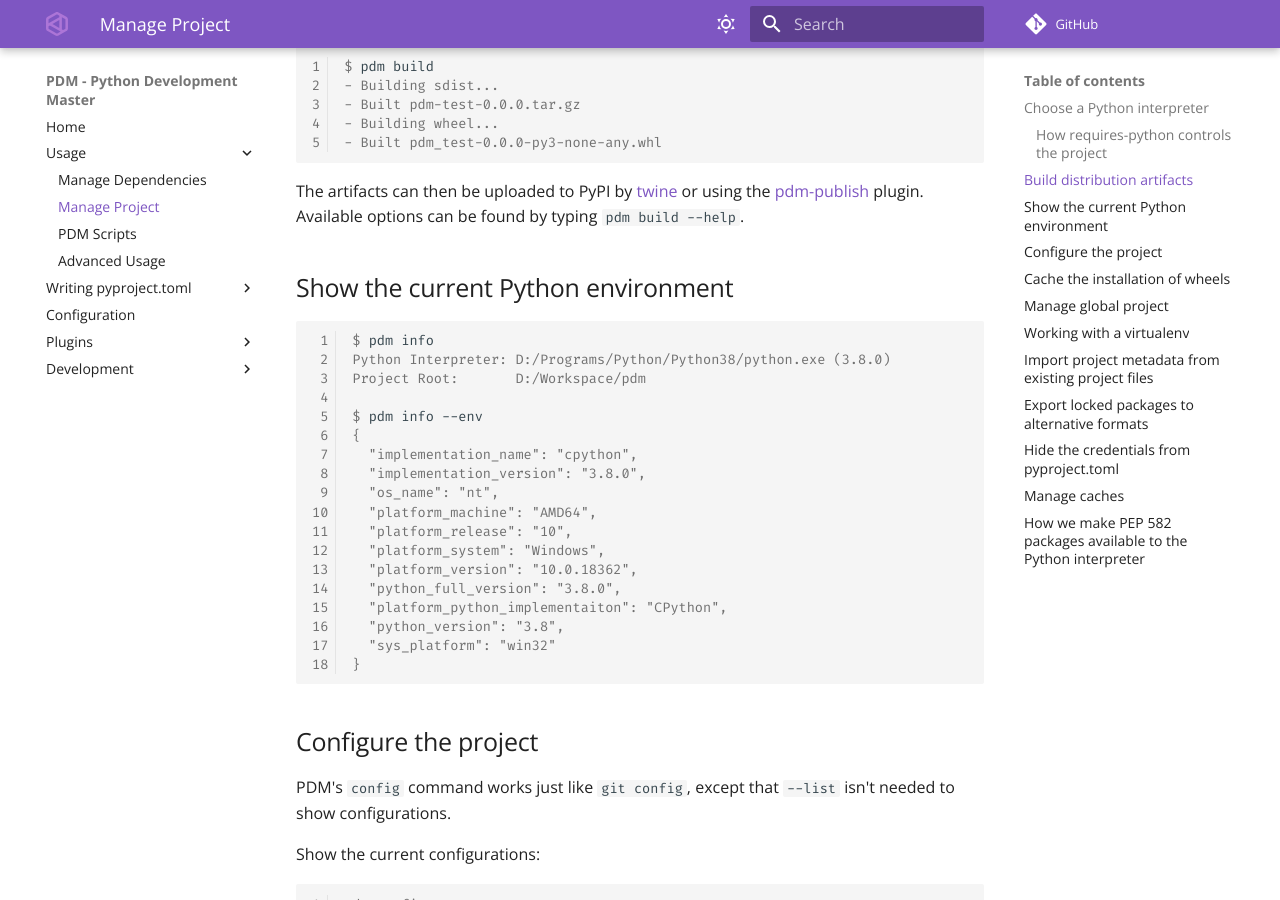
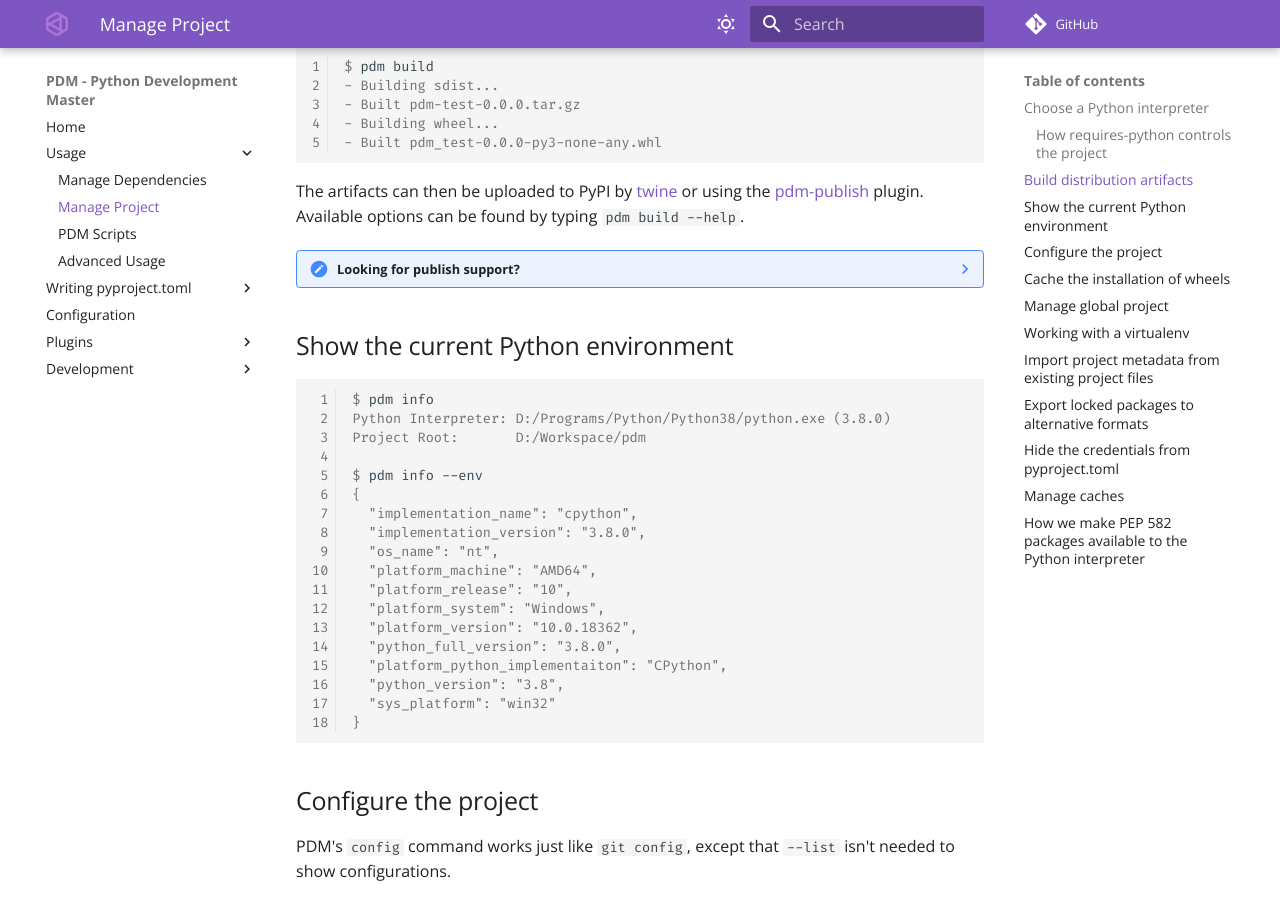
Before and after one commit to ChrisSanderser/pd-ms, an MkDocs documentation site: the page built from docs/docs/usage/project.md, in a window 1280 px wide and 900 px high, scrolled down 924 px. Built offline with MkDocs 1.6.1 and Material for MkDocs 9.7.7, drawn with Linux system fonts in a browser that asks for light colours; comment, search, counter and statistics services are not loaded; part of the change alters nothing that is shown.

Commit message:
add docs about publish command

```diff
--- a/docs/docs/usage/project.md
+++ b/docs/docs/usage/project.md
@@ -40,6 +40,10 @@ $ pdm build
 The artifacts can then be uploaded to PyPI by [twine](https://pypi.org/project/twine) or using the
 [pdm-publish](https://github.com/branchvincent/pdm-publish) plugin. Available options can be found by
 typing `pdm build --help`.
+
+??? note "Looking for publish support?"
+    If you are looking for `publish` subcommand as poetry, you can refer to the [pdm-publish](https://github.com/branchvincent/pdm-publish) plugin.
+    Indeed, most of the time, publishing should be handled by CI/CD pipelines.
 
 ## Show the current Python environment
 
```
